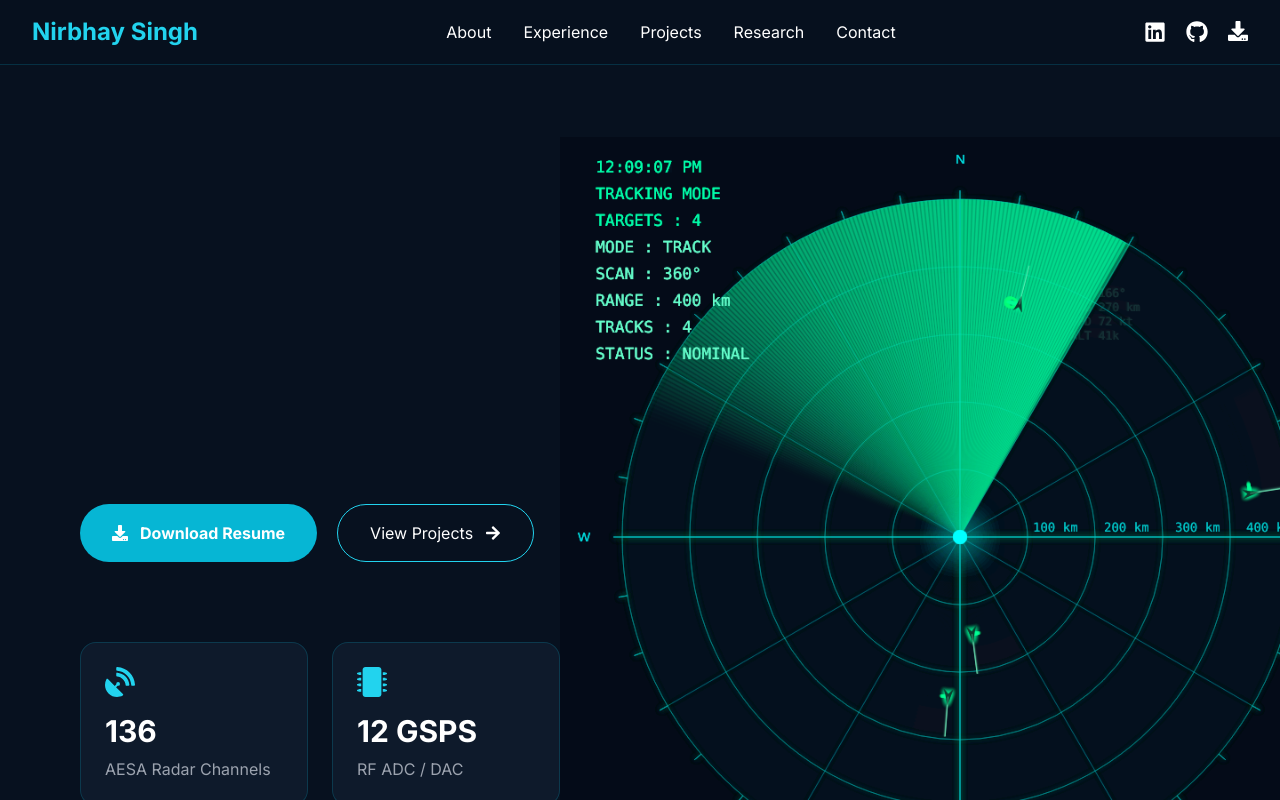
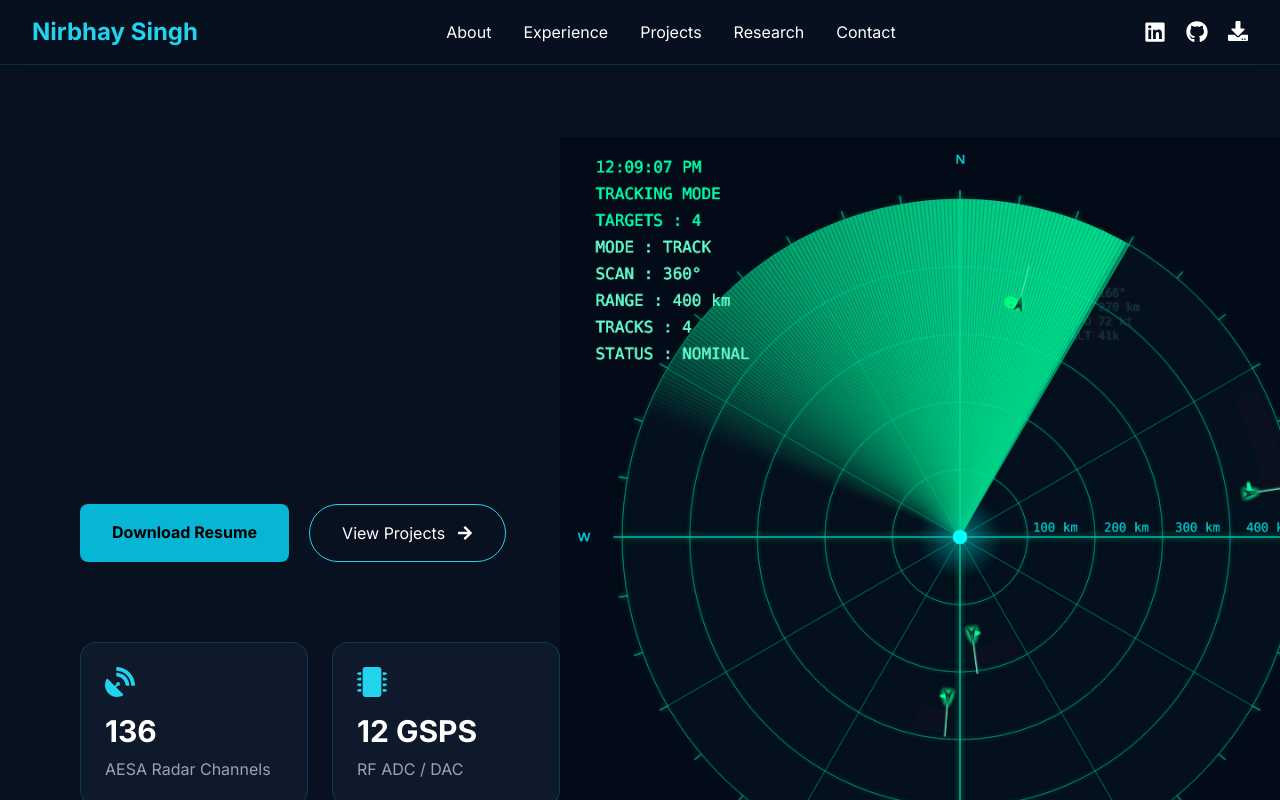
Before and after one commit to Nirbhaybel/Profile, a React (Vite) app: page / in a window 1280 px wide. Shown: the top 800 px of the page. Built offline with nearby package versions, Linux system fonts and the light colour scheme.

Commit message:
Fixed resume download

```diff
--- a/src/components/Hero.jsx
+++ b/src/components/Hero.jsx
@@ -97,12 +97,12 @@ FPGA • RFSoC • Mixed Signal Hardware
         <div className="flex flex-wrap gap-5 mt-12">
 
           <a
-            href="/resume.pdf"
-            className="bg-cyan-500 hover:bg-cyan-400 px-8 py-4 rounded-full font-semibold flex items-center gap-3 transition"
-          >
-            <FaDownload />
-            Download Resume
-          </a>
+  href={`${import.meta.env.BASE_URL}resume.pdf`}
+  download
+  className="px-8 py-4 bg-cyan-500 hover:bg-cyan-400 text-black rounded-lg font-semibold transition-all duration-300"
+>
+  Download Resume
+</a>
 
           <a
             href="#projects"
```
